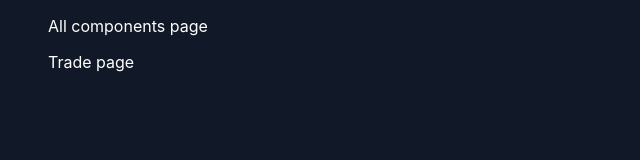
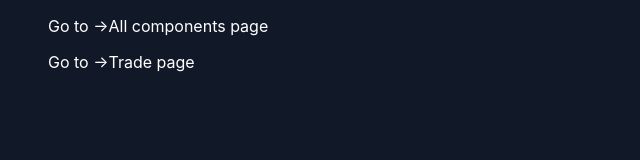
Before and after one commit to presslxqii/Manax-style, a website built with webpack: page src/index.html in a window 1280 px wide. Shown: the whole page, without its empty margins (0-640 px from the left). Built offline with nearby package versions, Linux system fonts and the light colour scheme.

Commit message:
fixed links

```diff
--- a/src/common.css
+++ b/src/common.css
@@ -36,6 +36,10 @@ body {
     a {
         color: var(--text-color);
         text-decoration: none;
+
+        &::before {
+            content: "Go to →";
+        }
     }
 }
 
```
